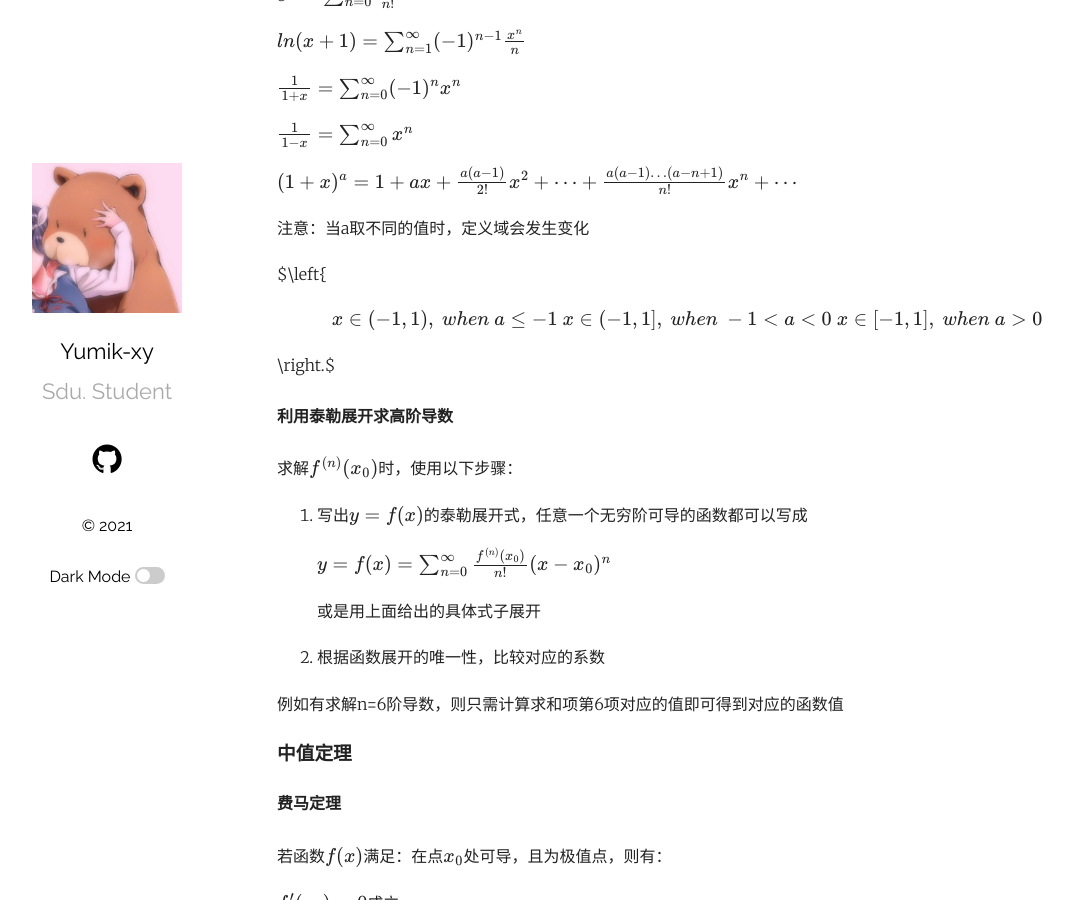
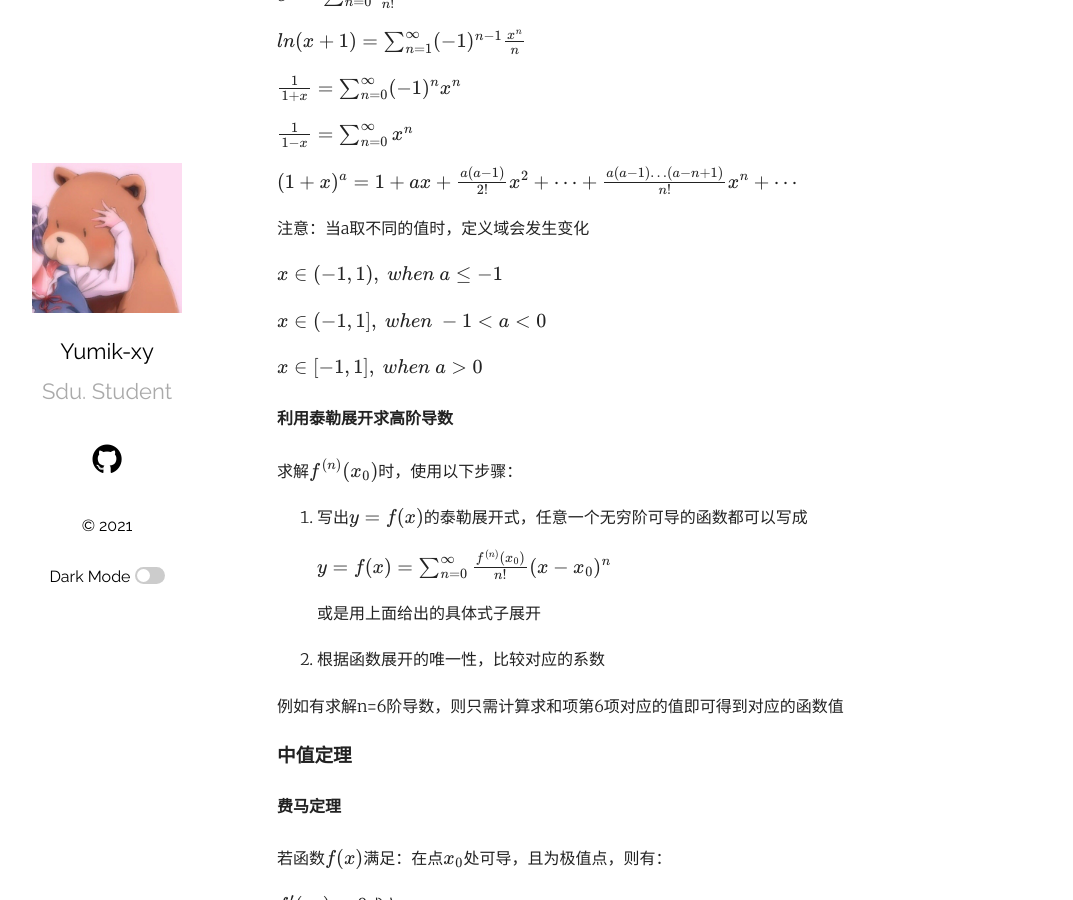
Before and after one commit to Yumik-xy/Yumik-xy.github.io, a Jekyll site: the page built from _posts/2021-05-17-个人笔记-数学考研必记公式.md, in a window 1280 px wide and 900 px high, scrolled down 1190 px. Shown: the whole window, without its empty margins (78-1151 px from the left). Built offline with Jekyll 4.4.1, drawn with Linux system fonts in a browser that asks for light colours; formulas are drawn with MathJax 3; comment, search, counter and statistics services are not loaded.

Commit message:
Update 2021-05-17-个人笔记-数学考研必记公式.md

```diff
--- a/_posts/2021-05-17-个人笔记-数学考研必记公式.md
+++ b/_posts/2021-05-17-个人笔记-数学考研必记公式.md
@@ -54,10 +54,11 @@ $(1+x)^a=1+ax+\frac{a(a-1)}{2!}x^2+\cdots+\frac{a(a-1)...(a-n+1)}{n!}x^n+\cdots$
 
 注意：当a取不同的值时，定义域会发生变化
 
-$\left\{\begin{matrix} x\in (-1,1),\ when\ a\leq -1
-\\ x\in (-1,1],\ when\ -1<a<0
-\\ x\in [-1,1],\ when\ a> 0
-\end{matrix}\right.$
+$ x\in (-1,1),\ when\ a\leq -1$
+
+$ x\in (-1,1],\ when\ -1<a<0$
+
+$ x\in [-1,1],\ when\ a> 0$
 
 #### 利用泰勒展开求高阶导数
 
```
